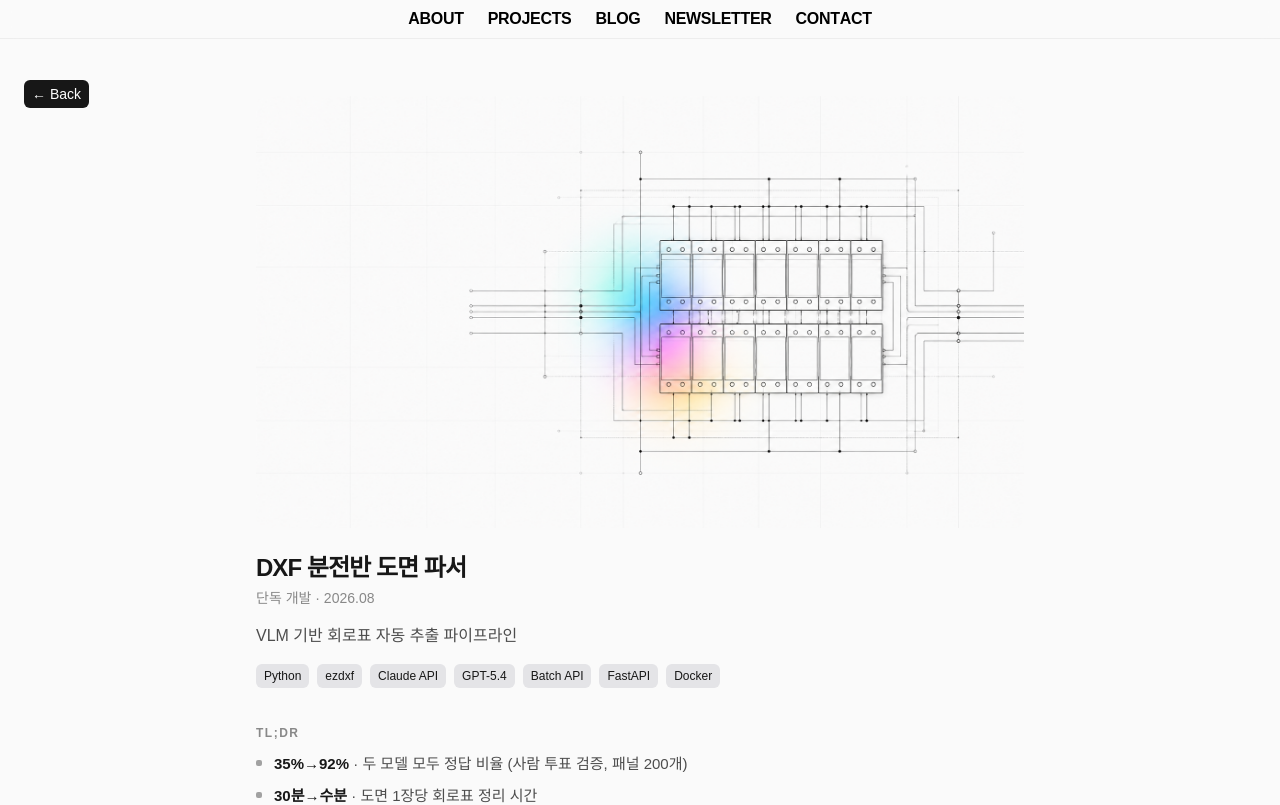
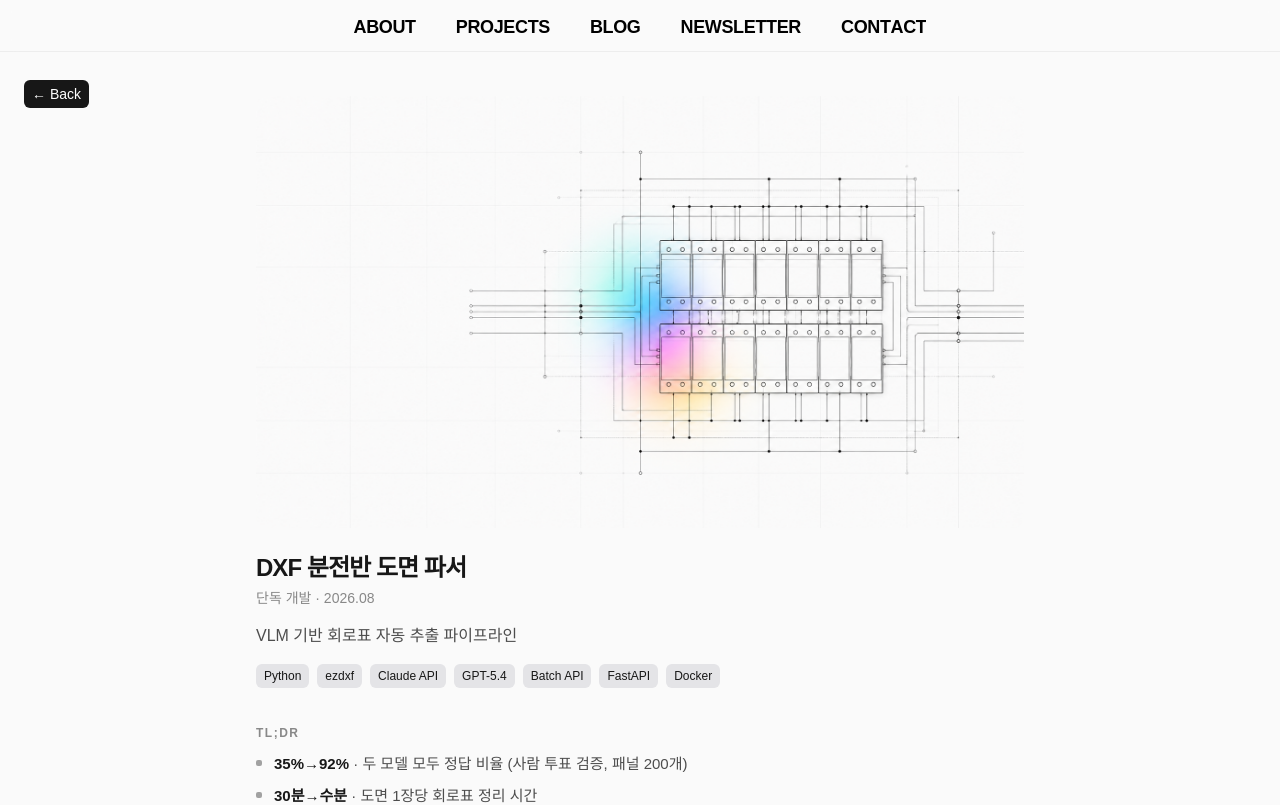
Before and after one commit to tmdqja75/web-portfolio-blog, a Next.js app: page /projects/dxf-panel-parser in a window 1280 px wide. Shown: the top 805 px of the page. Built offline with nearby package versions, Linux system fonts and the light colour scheme.

Commit message:
fix: increase header nav spacing and text size for legibility

```diff
--- a/src/components/site-header.tsx
+++ b/src/components/site-header.tsx
@@ -17,12 +17,12 @@ const navigationItems: {
 ]
 
 const navItemClassName =
-  "text-sm font-semibold tracking-[-0.02em] uppercase transition-colors sm:text-base"
+  "text-base font-semibold tracking-[-0.02em] uppercase transition-colors sm:text-lg"
 
 export default function SiteHeader() {
   return (
     <header className="fixed inset-x-0 top-0 z-10 border-b border-black/5 bg-zinc-50/80 backdrop-blur dark:border-white/10 dark:bg-black/80">
-      <nav className="mx-auto flex max-w-5xl flex-wrap items-center justify-center gap-x-6 gap-y-2 px-6 py-3">
+      <nav className="mx-auto flex max-w-5xl flex-wrap items-center justify-center gap-x-10 gap-y-4 px-6 pt-5 pb-4">
         {navigationItems.map((item) => (
           <div key={item.name} className="flex items-start">
             {item.href ? (
```
